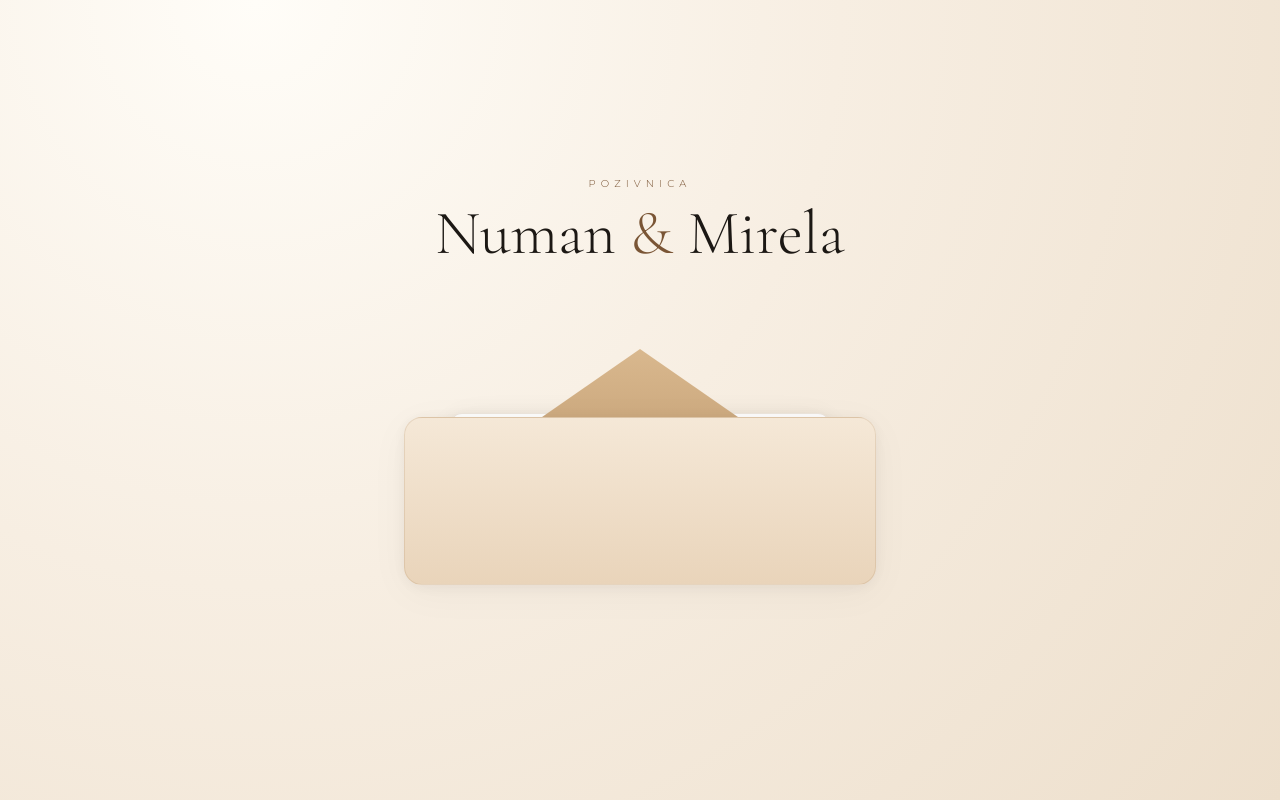
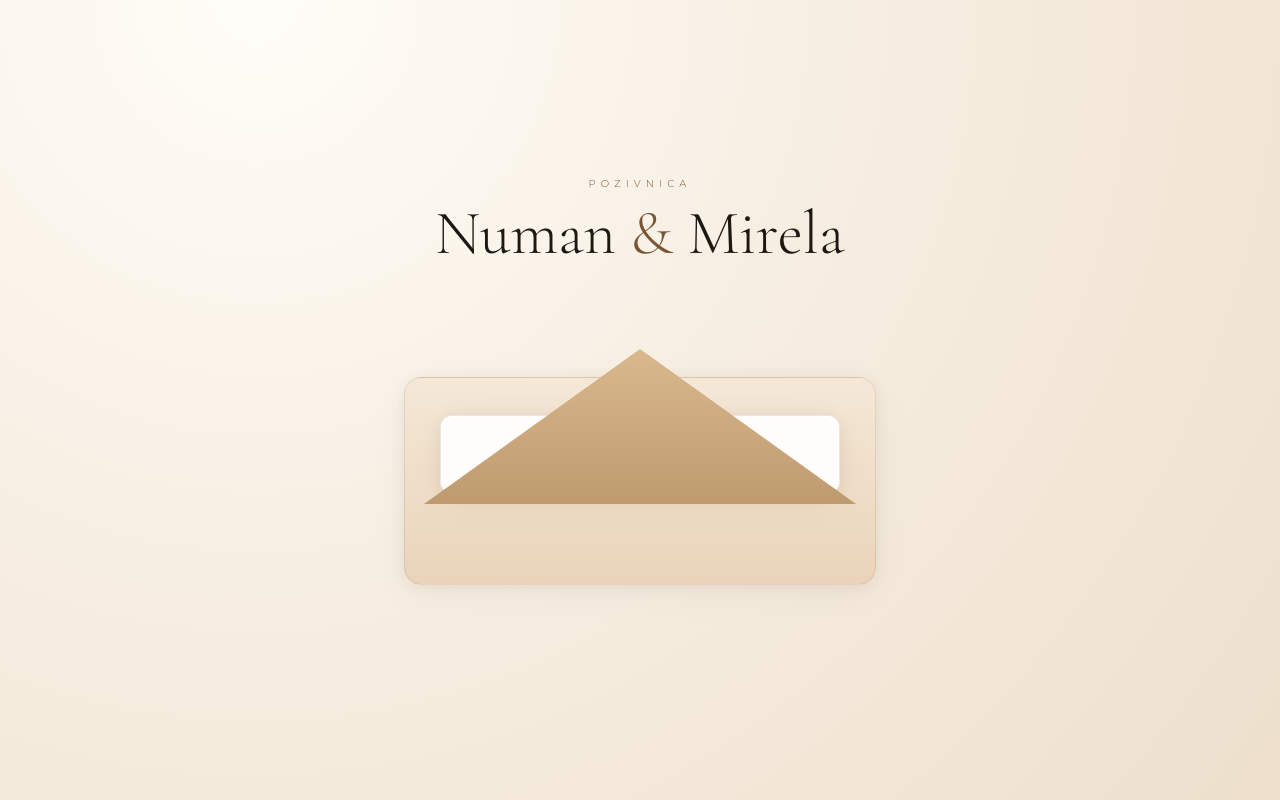
Before and after one commit to BekirN/wedding-invite, a Next.js app: page / in a window 1280 px wide. Built offline with nearby package versions, Linux system fonts and the light colour scheme.

Commit message:
Izmjene 3

```diff
--- a/src/components/EnvelopeInviteExperience.tsx
+++ b/src/components/EnvelopeInviteExperience.tsx
@@ -1,7 +1,7 @@
 "use client"
 import Image from "next/image"
 import { AnimatePresence, motion } from "framer-motion"
-import { FormEvent, useEffect, useMemo, useState } from "react"
+import { useEffect, useMemo, useState } from "react"
 import { MusicPlayer } from "@/components/MusicPlayer"
 
 interface Props {
@@ -107,7 +107,7 @@ export function EnvelopeInviteExperience({ couple, event, music, gallery, heroIm
     }, 900)
   }
 
-  const submitRsvp = async (eventForm: FormEvent) => {
+  const submitRsvp = async (eventForm: SubmitEvent) => {
     eventForm.preventDefault()
     if (!name.trim() || attending === null) return
 
@@ -152,29 +152,42 @@ export function EnvelopeInviteExperience({ couple, event, music, gallery, heroIm
 
               <button type="button" onClick={openEnvelope} className="mt-8 w-full cursor-pointer border-none bg-transparent p-0">
                 <div className="relative mx-auto h-[320px] w-full max-w-[520px]" style={{ perspective: "1400px" }}>
+
+                  {/* Envelope body — FIRST in DOM so it renders behind everything */}
+                  <div
+                    className="absolute inset-x-6 bottom-8 top-[80px] rounded-[18px] border border-[var(--gold-border)]"
+                    style={{
+                      background: "linear-gradient(180deg, #f5e8d7 0%, #e9d4ba 100%)",
+                      boxShadow: "var(--shadow-card)",
+                    }}
+                  />
+
+                  {/* Card with couple names — SECOND in DOM, sits inside envelope */}
                   <motion.div
-                    animate={opening ? { y: -52, opacity: 1 } : { y: 0, opacity: 1 }}
+                    animate={opening ? { y: -64 } : { y: 0 }}
                     transition={{ duration: 0.8, ease: [0.22, 1, 0.36, 1] }}
-                    className="absolute left-[70px] right-[70px] top-[116px] rounded-[12px] border border-[var(--gold-border)] bg-white/95 px-4 py-3 text-[13px] text-[var(--mid)]"
+                    className="absolute left-[60px] right-[60px] top-[118px] rounded-[12px] border border-[var(--gold-border)] bg-white/96 px-4 py-4 text-center"
                     style={{ boxShadow: "var(--shadow-card)" }}
                   >
-                    Klikni da otvoris kovertu
+                    <p className="font-serif text-[19px] leading-tight text-[var(--dark)]">
+                      {couple.person1.name} <span className="text-[var(--gold)]">&</span> {couple.person2.name}
+                    </p>
+                    <p className="mt-1.5 text-[10px] uppercase tracking-[0.38em] text-[var(--muted)]">Otvori pozivnicu</p>
                   </motion.div>
 
+                  {/* Flap — LAST in DOM so it renders on top and the animation is visible */}
                   <motion.div
-                    animate={opening ? { rotateX: -165 } : { rotateX: 0 }}
+                    animate={opening ? { rotateX: -170 } : { rotateX: 0 }}
                     transition={{ duration: 0.85, ease: [0.22, 1, 0.36, 1] }}
-                    className="absolute left-[44px] right-[44px] top-[52px] h-[150px] origin-top"
+                    className="absolute left-[44px] right-[44px] top-[52px] h-[155px] origin-top"
                     style={{
                       clipPath: "polygon(50% 0%, 100% 100%, 0% 100%)",
                       background: "linear-gradient(180deg, #d9b88e 0%, #bf9a6f 100%)",
-                      boxShadow: "0 10px 24px rgba(28,24,20,0.16)",
+                      boxShadow: "0 10px 24px rgba(28,24,20,0.14)",
                       backfaceVisibility: "hidden",
                       transformStyle: "preserve-3d",
                     }}
                   />
-
-                  <div className="absolute inset-x-6 bottom-8 top-[120px] rounded-[18px] border border-[var(--gold-border)] bg-[linear-gradient(180deg,#f5e8d7_0%,#e9d4ba_100%)]" style={{ boxShadow: "var(--shadow-card)" }} />
                 </div>
               </button>
             </div>
```
